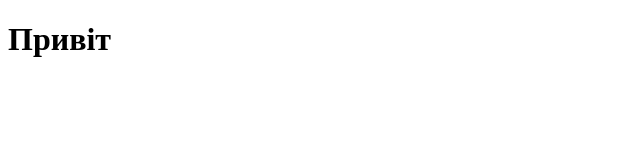
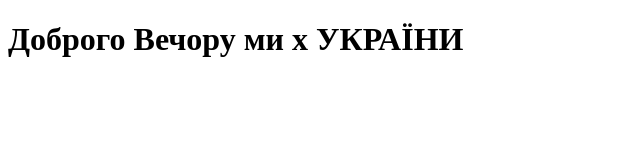
Before and after one commit to AndriiDruziuk/github-tutorial, a plain HTML site: page index.html in a window 1280 px wide. Shown: the whole page, without its empty margins (0-640 px from the left). Drawn offline with Linux system fonts and the light colour scheme.

Commit message:
Добавлено новий загаловок

```diff
--- a/index.html
+++ b/index.html
@@ -7,6 +7,6 @@
     <title>Document</title>
 </head>
 <body>
-        <h1>Привіт</h1>
+        <h1>Доброго Вечору ми х УКРАЇНИ</h1>
 </body>
 </html>
```
